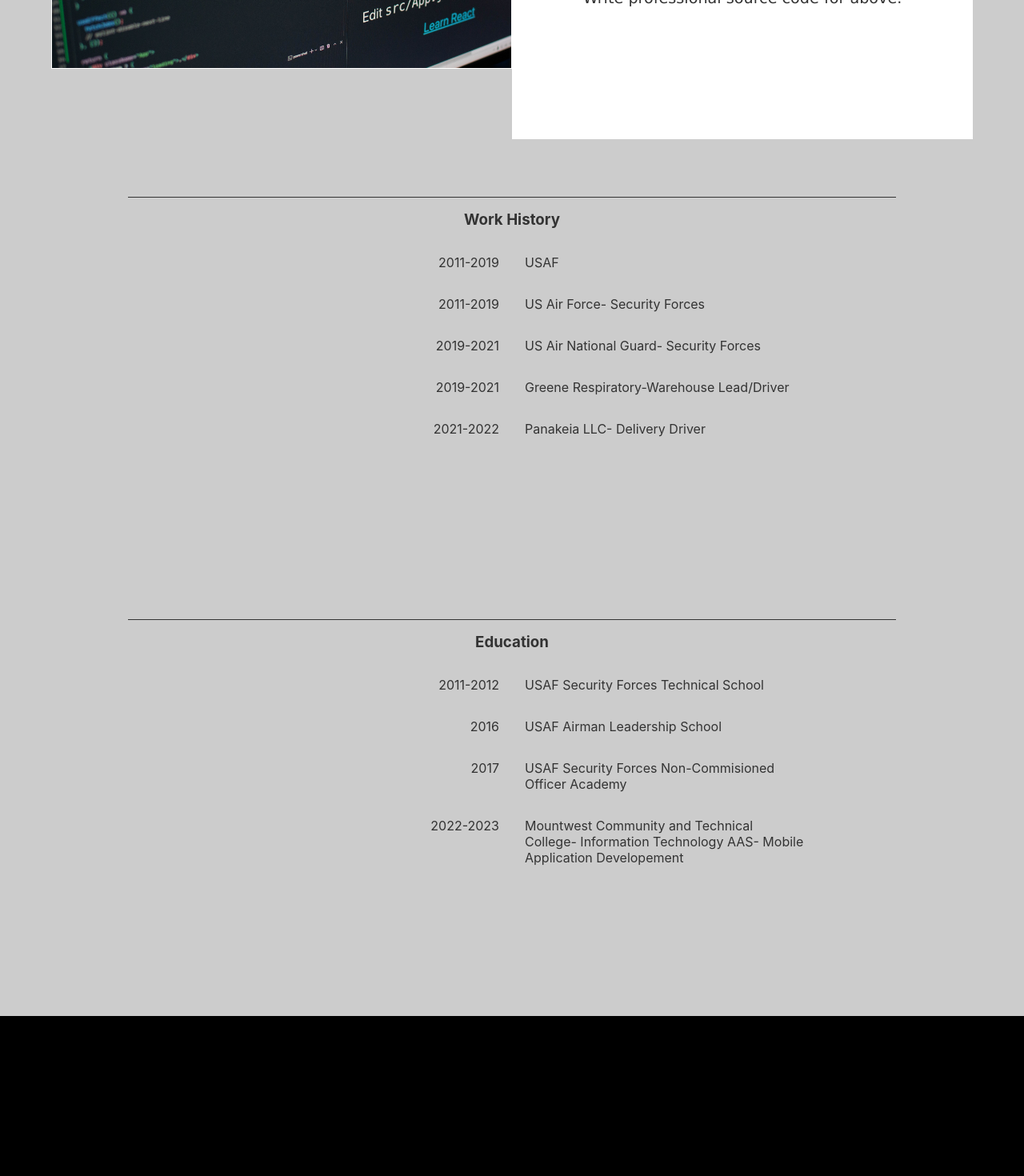
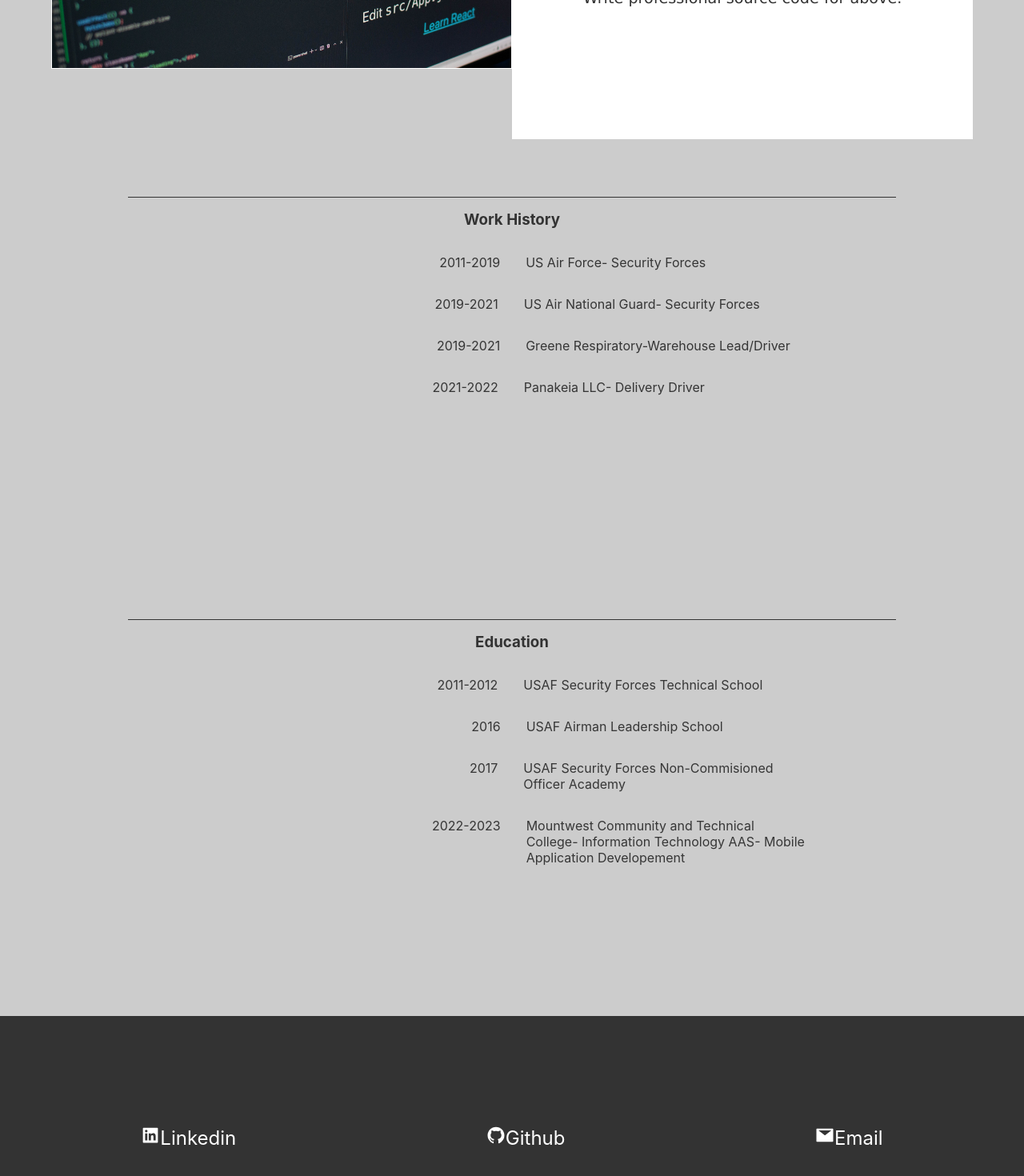
Before and after one commit to JonPinson/hireme, a React (Create React App) app: page / in a window 1280 px wide. Shown: the part 1114-2584 px from the top of the page at 80% size. Before the commit the page ends 2384 px from the top, so only its background shows below. Built offline with nearby package versions, Linux system fonts and the light colour scheme.

Commit message:
added footer

```diff
--- a/package.json
+++ b/package.json
@@ -9,6 +9,7 @@
     "react": "^18.2.0",
     "react-animated-squares": "^1.0.0",
     "react-dom": "^18.2.0",
+    "react-icons": "^4.7.1",
     "react-scripts": "5.0.1",
     "swiper": "^9.0.5",
     "web-vitals": "^2.1.4"
--- a/public/index.html
+++ b/public/index.html
@@ -25,6 +25,7 @@
       Learn how to configure a non-root public URL by running `npm run build`.
     -->
     <title>React App</title>
+    <link rel="stylesheet" href="https://unpkg.com/aos@next/dist/aos.css" />
   </head>
   <body>
     <noscript>You need to enable JavaScript to run this app.</noscript>
@@ -39,5 +40,9 @@
       To begin the development, run `npm start` or `yarn start`.
       To create a production bundle, use `npm run build` or `yarn build`.
     -->
+    <script src="https://unpkg.com/aos@next/dist/aos.js"></script>
+    <script>
+      AOS.init();
+    </script>
   </body>
 </html>
--- a/src/App.css
+++ b/src/App.css
@@ -112,3 +112,23 @@ color: #333;
   border: none;
   width: 80%;
 }
+
+.footer {
+  min-height: 33vh;
+  background-color: #333;
+  display: flex;
+  justify-content: space-around;
+  align-items: center;
+
+  padding: 20px;
+}
+
+.footer a {
+  color: #fff;
+  font-size: x-large;
+  text-decoration: none;
+}
+
+.footer a:hover {
+  text-decoration: underline;
+}
--- a/src/App.js
+++ b/src/App.js
@@ -5,14 +5,17 @@ import SwiperCore, {Autoplay} from 'swiper';
 import 'swiper/css';
 import img1 from './images/code.jpg';
 import img2 from './images/react.jpg';
-import img3 from './images/MySQL.jpg'
+import img3 from './images/MySQL.jpg';
+import { AiFillGithub } from "react-icons/ai";
+import { AiFillLinkedin } from "react-icons/ai";
+import { AiFillMail } from "react-icons/ai";
 
 
 SwiperCore.use([Autoplay])
 
 function App() {
   return (
-    <div className='App'>
+    <><div className='App'>
       <div className='top'>
         <SquaresBG count={20} speed={0.9} backgroundColor="#3333333" />
         <div className='namePlate'>
@@ -47,7 +50,7 @@ function App() {
           <SwiperSlide>
             <div className='slideRow'>
               <div className='slide'>
-                <img src= {img2} alt='related visual' />
+                <img src={img2} alt='related visual' />
               </div>
               <div className='textbox'>
                 <h2>React and React Native</h2>
@@ -62,7 +65,7 @@ function App() {
           <SwiperSlide>
             <div className='slideRow'>
               <div className='slide'>
-                <img src= {img3} alt='related visual' />
+                <img src={img3} alt='related visual' />
               </div>
               <div className='textbox'>
                 <h2>Database Training</h2>
@@ -81,27 +84,22 @@ function App() {
           <h3>Work History</h3>
           <div id='jobList'>
 
-          <div className='work'>
-            <div className='years'>2011-2019</div>
-            <div className='job'>USAF</div>
-          </div>
-
-          <div className='work'>
+            <div className='work' data-aos='fade-left' data-aos-duration="3000">
               <div className='years'>2011-2019</div>
               <div className='job'>US Air Force- Security Forces</div>
             </div>
 
-          <div className='work'>
+            <div className='work' data-aos='fade-right' data-aos-duration="3000">
               <div className='years'>2019-2021</div>
               <div className='job'>US Air National Guard- Security Forces</div>
             </div>
 
-          <div className='work'>
+            <div className='work' data-aos='fade-left' data-aos-duration="3000">
               <div className='years'>2019-2021</div>
               <div className='job'>Greene Respiratory-Warehouse Lead/Driver</div>
             </div>
 
-          <div className='work'>
+            <div className='work' data-aos='fade-right' data-aos-duration="3000">
               <div className='years'>2021-2022</div>
               <div className='job'>Panakeia LLC- Delivery Driver</div>
             </div>
@@ -114,19 +112,19 @@ function App() {
           <h3>Education</h3>
           <div id='edColumn'>
 
-          <div className='work'>
+            <div className='work' data-aos='fade-right' data-aos-duration="3000">
               <div className='years'>2011-2012</div>
               <div className='job'>USAF Security Forces Technical School</div>
             </div>
-          <div className='work'>
+            <div className='work' data-aos='fade-left' data-aos-duration="3000">
               <div className='years'>2016</div>
               <div className='job'>USAF Airman Leadership School</div>
             </div>
-          <div className='work'>
+            <div className='work' data-aos='fade-right' data-aos-duration="3000">
               <div className='years'>2017</div>
               <div className='job'>USAF Security Forces Non-Commisioned Officer Academy</div>
             </div>
-          <div className='work'>
+            <div className='work' data-aos='fade-left' data-aos-duration="3000">
               <div className='years'>2022-2023</div>
               <div className='job'>Mountwest Community and Technical College- Information Technology AAS- Mobile Application Developement</div>
             </div>
@@ -135,6 +133,18 @@ function App() {
         </div>
       </div>
     </div>
+    <div className='footer'>
+      <div className='icons'>
+      <a href="https://www.linkedin.com/in/jonathon-pinson/"><AiFillLinkedin />Linkedin</a>
+      </div>
+        <div>
+        <a href="https://github.com/JonPinson"><AiFillGithub />Github</a>
+         </div>
+          <div>
+        <a href="mailto:Jonathon.Pinson11@gmail.com"><AiFillMail />Email</a>
+          </div>
+
+      </div></>
   );
 }
 
```
Also changed, not shown: 1 other file (tests, documents, lock files or other folders). Lines whose indentation alone changed are shown as unchanged.
